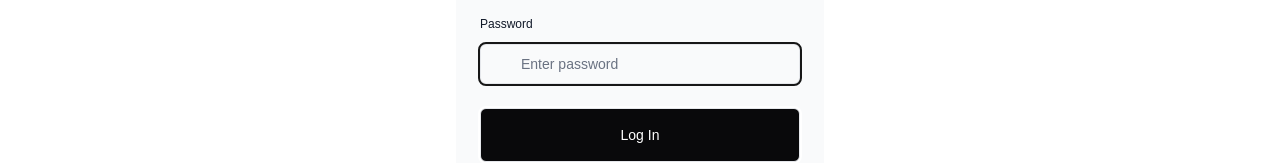
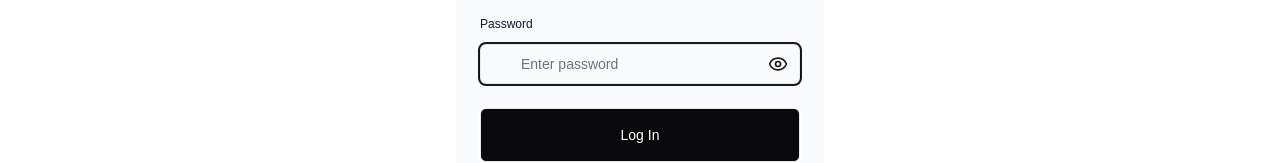
Before and after one commit to christophercortes/streamio, a Next.js app: page /login in a window 1280 px wide. Shown: the part 467-630 px from the top of the page. Built offline with nearby package versions, Linux system fonts and the light colour scheme; no server answers.

Commit message:
show password logic & icon added

```diff
--- a/app/page.tsx
+++ b/app/page.tsx
@@ -15,8 +15,7 @@ export default function Home() {
               Choose a channel and start watching live
             </p>
           </div>
-          <ChannelCarousel
-          />
+          <ChannelCarousel/>
           <div className="mt-6 flex justify-center sm:mt-8">
             <button
               type="button"
--- a/app/ui/login-form.tsx
+++ b/app/ui/login-form.tsx
@@ -1,16 +1,15 @@
 'use client';
 
-import { useActionState } from 'react';
+import { useState, useActionState } from 'react';
 import { authenticate } from '@/app/lib/actions';
 import { useSearchParams } from 'next/navigation';
+import { Eye, EyeOff } from 'lucide-react';
 
 export default function LoginForm() {
   const searchParams = useSearchParams();
   const callbackUrl = searchParams.get('callbackUrl') || '/home';
-  const [errorMessage, formAction, isPending] = useActionState(
-    authenticate,
-    undefined,
-  );
+  const [errorMessage, formAction, isPending] = useActionState(authenticate, undefined);
+  const [showPassword, SetShowPassword] = useState(false);
 
   return (
     <form action={formAction} className="space-y-3">
@@ -48,12 +47,24 @@ export default function LoginForm() {
               <input
                 className="peer block w-full rounded-md border border-gray-200 py-[9px] pl-10 text-sm outline-2 placeholder:text-gray-500"
                 id="password"
-                type="password"
+                type={showPassword ? "text" : "password"}
                 name="password"
                 placeholder="Enter password"
                 required
                 minLength={6}
               />
+              <button
+                type="button"
+                onClick={() => SetShowPassword(!showPassword)}
+                className="absolute right-3 top-1/2 -translate-y-1/2"
+                aria-label={showPassword ? "Hide password" : "Show password"}
+              >
+                {showPassword ? (
+                    <EyeOff className="h-5 w-5"/>
+                ): (
+                    <Eye className='h-5 w-5'/>
+                )}
+              </button>
 
             </div>
           </div>
--- a/package.json
+++ b/package.json
@@ -11,6 +11,7 @@
   "dependencies": {
     "bcrypt": "^6.0.0",
     "hls.js": "^1.7.0",
+    "lucide-react": "^1.39.0",
     "next": "16.3.1",
     "next-auth": "5.0.0-beta.32",
     "postgres": "^3.4.9",
```
Also changed, not shown: app/ui/ChannelCarousel.tsx (+3 -6 lines), 1 other file (tests, documents, lock files or other folders).
